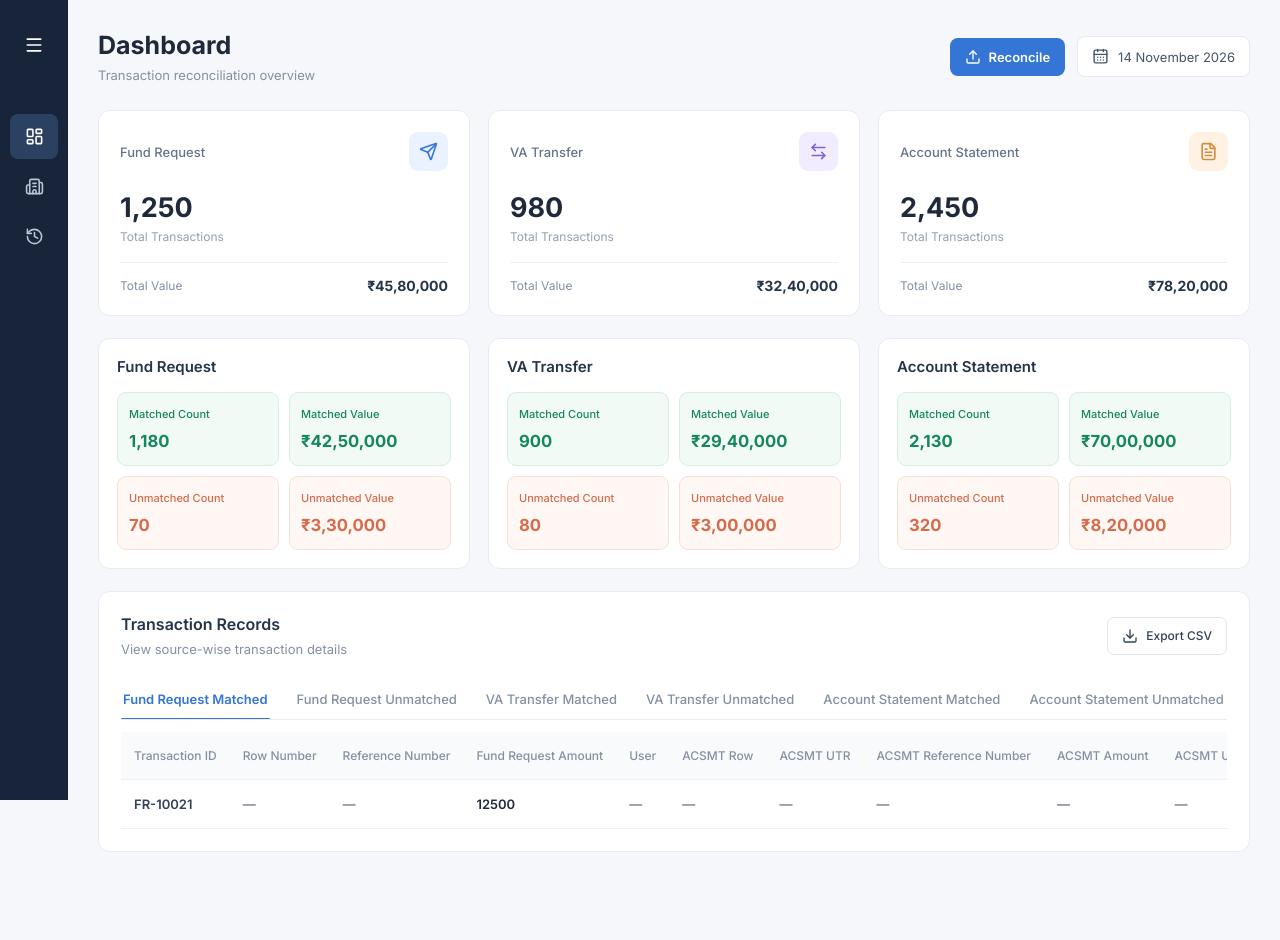
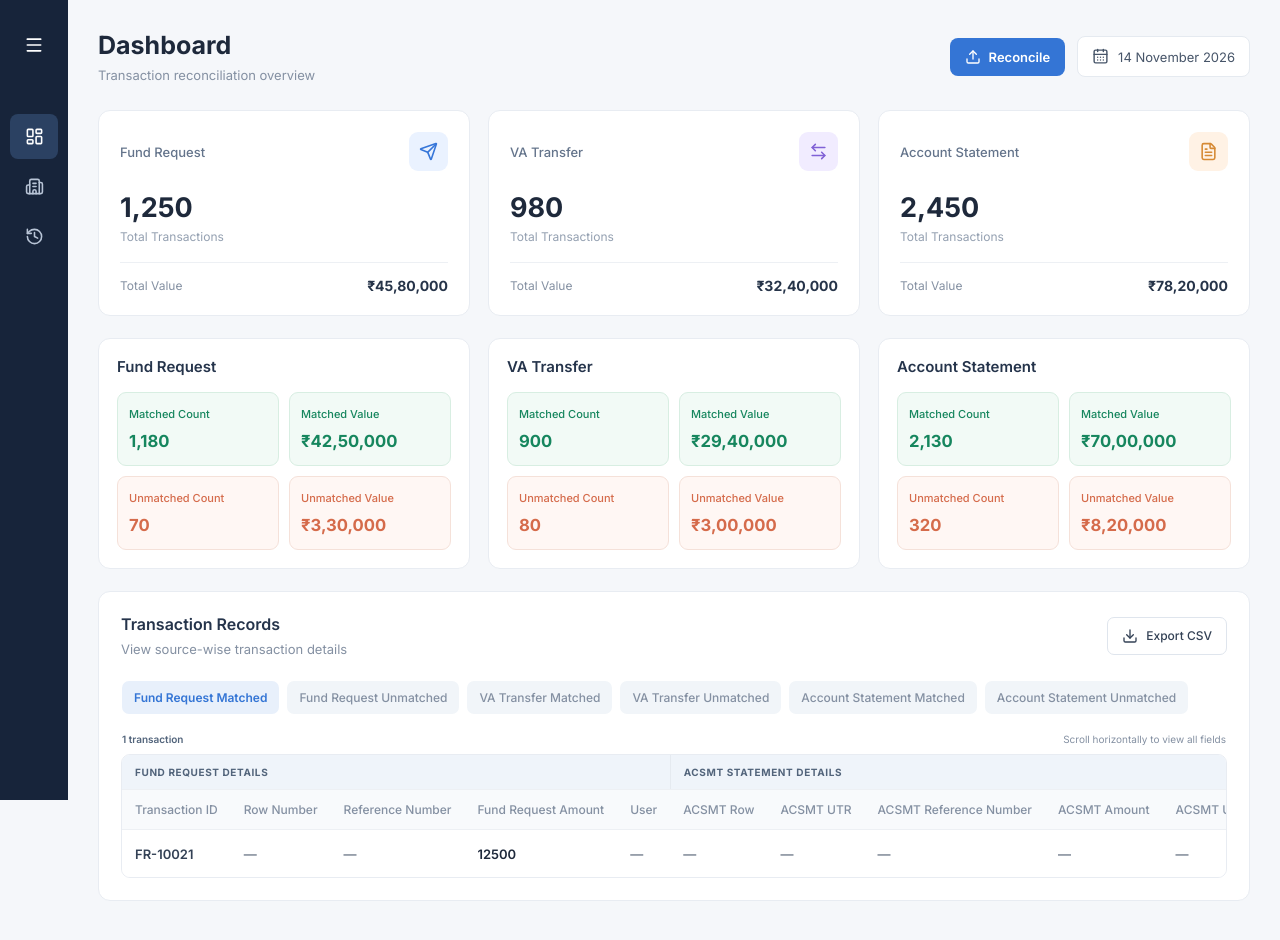
Before and after one commit to Nixasoft-Fintech/reconn-dashboard, a React (Vite) app: page / in a window 1280 px wide. Shown: the top 940 px of the page. Before the commit the page ends 902 px from the top, so only its background shows below. Built offline with nearby package versions, Linux system fonts and the light colour scheme.

Commit message:
ui changes.

```diff
--- a/src/components/dashboard/TransactionTabs.jsx
+++ b/src/components/dashboard/TransactionTabs.jsx
@@ -101,7 +101,6 @@ export default function TransactionTabs({ companies }) {
       </div>
 
       <div className="transaction-tabs">
-
         <button
           className={selectedSource === "Fund Request" && selectedStatus === "Matched" ? "tab active" : "tab"}
           onClick={() => {
@@ -160,6 +159,14 @@ export default function TransactionTabs({ companies }) {
         </button>
       </div>
 
+      <div className="transaction-table-meta">
+        <span>
+          {transactions.length}{" "}
+          {transactions.length === 1 ? "transaction" : "transactions"}
+        </span>
+        <span>Scroll horizontally to view all fields</span>
+      </div>
+
       <TransactionTable
         transactions={transactions}
         companies={companies}
--- a/src/components/tables/TransactionTable.jsx
+++ b/src/components/tables/TransactionTable.jsx
@@ -1,3 +1,29 @@
+function getStatusTone(value) {
+  const status = String(value).toLowerCase();
+
+  if (/unmatch|mismatch|fail|error|invalid|duplicate/.test(status)) {
+    return "danger";
+  }
+
+  if (/match|success|approved|pass/.test(status)) {
+    return "success";
+  }
+
+  return "neutral";
+}
+
+function StatusCell({ value }) {
+  if (!value) {
+    return <span className="missing-value">—</span>;
+  }
+
+  return (
+    <span className={`transaction-status transaction-status-${getStatusTone(value)}`}>
+      {value}
+    </span>
+  );
+}
+
 export default function TransactionTable({
   transactions,
   companies,
@@ -6,8 +32,22 @@ export default function TransactionTable({
 }) {
   return (
     <div className="table-wrapper">
-      <table className="transaction-table">
+      <table className="transaction-table transaction-data-table">
         <thead>
+          <tr>
+            <th className="transaction-group-header" colSpan={5}>
+              Fund Request Details
+            </th>
+            <th className="transaction-group-header" colSpan={6}>
+              ACSMT Statement Details
+            </th>
+            <th className="transaction-group-header" colSpan={5}>
+              Match Checks
+            </th>
+            <th className="transaction-group-header" colSpan={2}>
+              Settlement
+            </th>
+          </tr>
           <tr>
             <th>Transaction ID</th>
             <th>Row Number</th>
@@ -30,7 +70,14 @@ export default function TransactionTable({
           </tr>
         </thead>
         <tbody>
-          {transactions.map((transaction) => (
+          {transactions.length === 0 ? (
+            <tr>
+              <td className="table-empty-state" colSpan={18}>
+                No transactions found for this tab.
+              </td>
+            </tr>
+          ) : (
+            transactions.map((transaction) => (
             <tr key={transaction.txnId ?? transaction.id}>
               <td className="transaction-id">{transaction.txnId ?? transaction.id ?? "—"}</td>
               <td>{transaction.rowNumber ?? "—"}</td>
@@ -43,11 +90,11 @@ export default function TransactionTable({
               <td>{transaction.accountAmount ?? "—"}</td>
               <td>{transaction.accountUser ?? "—"}</td>
               <td>{transaction.accountDate ?? "—"}</td>
-              <td>{transaction.referenceStatus ?? "—"}</td>
-              <td>{transaction.amountStatus ?? "—"}</td>
-              <td>{transaction.userStatus ?? "—"}</td>
-              <td>{transaction.dateStatus ?? "—"}</td>
-              <td>{transaction.finalStatus ?? transaction.status ?? "—"}</td>
+              <td><StatusCell value={transaction.referenceStatus} /></td>
+              <td><StatusCell value={transaction.amountStatus} /></td>
+              <td><StatusCell value={transaction.userStatus} /></td>
+              <td><StatusCell value={transaction.dateStatus} /></td>
+              <td><StatusCell value={transaction.finalStatus ?? transaction.status} /></td>
               <td>{transaction.remark ?? "—"}</td>
               <td>
                 {(transaction.finalStatus ?? transaction.status) === "Unmatched" ? (
@@ -78,7 +125,8 @@ export default function TransactionTable({
                 )}
               </td>
             </tr>
-          ))}
+            ))
+          )}
         </tbody>
       </table>
     </div>
--- a/src/index.css
+++ b/src/index.css
@@ -999,42 +999,40 @@ a {
 .transaction-tabs {
   display: flex;
   align-items: center;
-  gap: 25px;
-  border-bottom: 1px solid #E9EDF2;
-  margin-bottom: 12px;
+  gap: 8px;
+  margin-bottom: 14px;
   overflow-x: auto;
+  padding: 2px 1px 5px;
+  scrollbar-width: thin;
 }
 
 .tab {
   position: relative;
-  background: none;
+  flex: 0 0 auto;
+  background: #F1F5F9;
   border: none;
-  padding: 12px 2px;
+  border-radius: 7px;
+  padding: 9px 12px;
   color: #8490A2;
-  font-size: 13px;
+  font-size: 12px;
   font-weight: 500;
   white-space: nowrap;
   transition: 0.2s ease;
 }
 
 .tab:hover {
+  background: #E8F0FB;
   color: #3475D5;
 }
 
 .tab.active {
+  background: #E8F0FB;
   color: #3475D5;
   font-weight: 600;
 }
 
 .tab.active::after {
-  content: "";
-  position: absolute;
-  height: 2px;
-  width: 100%;
-  background: #3475D5;
-  bottom: -1px;
-  left: 0;
-  border-radius: 2px;
+  display: none;
 }
 
 /* ==============================
@@ -1044,6 +1042,10 @@ a {
 .table-wrapper {
   width: 100%;
   overflow-x: auto;
+  border: 1px solid #E8ECF2;
+  border-radius: 9px;
+  background: #FFFFFF;
+  scrollbar-width: thin;
 }
 
 .transaction-table {
@@ -1053,8 +1055,24 @@ a {
   white-space: nowrap;
 }
 
+.transaction-data-table {
+  width: max(100%, 1700px);
+}
+
 .transaction-table thead {
   background: #F8FAFC;
+}
+
+.transaction-table .transaction-group-header {
+  padding-top: 11px;
+  padding-bottom: 11px;
+  border-right: 1px solid #E5EAF0;
+  background: #EFF4FA;
+  color: #52647B;
+  font-size: 10px;
+  font-weight: 700;
+  letter-spacing: 0.06em;
+  text-transform: uppercase;
 }
 
 .transaction-table th {
@@ -1065,8 +1083,12 @@ a {
 
 .transaction-table th,
 .transaction-table td {
-  padding: 16px 13px;
+  padding: 12px 13px;
   border-bottom: 1px solid #EDF0F4;
+}
+
+.transaction-table tbody tr:last-child td {
+  border-bottom: 0;
 }
 
 .transaction-table td {
@@ -1075,7 +1097,7 @@ a {
 }
 
 .transaction-table tbody tr:hover {
-  background: #FAFBFD;
+  background: #F8FAFD;
 }
 
 .transaction-id {
@@ -1088,14 +1110,71 @@ a {
   color: #1E293B !important;
 }
 
+.transaction-status {
+  display: inline-flex;
+  align-items: center;
+  min-height: 23px;
+  padding: 4px 8px;
+  border-radius: 999px;
+  font-size: 10px;
+  font-weight: 600;
+}
+
+.transaction-status-success {
+  background: #E7F7F0;
+  color: #16865E;
+}
+
+.transaction-status-danger {
+  background: #FFF0EB;
+  color: #C65D42;
+}
+
+.transaction-status-neutral {
+  background: #F1F5F9;
+  color: #64748B;
+}
+
+.missing-value {
+  color: #A0AABA;
+}
+
+.table-empty-state {
+  padding: 34px !important;
+  color: #8490A2 !important;
+  text-align: center;
+}
+
+.transaction-table-meta {
+  display: flex;
+  align-items: center;
+  justify-content: space-between;
+  gap: 12px;
+  margin: 0 1px 9px;
+  color: #8490A2;
+  font-size: 10px;
+}
+
+.transaction-table-meta span:first-child {
+  color: #52647B;
+  font-weight: 600;
+}
+
 .settlement-select {
   min-width: 145px;
-  padding: 7px 9px;
+  padding: 8px 10px;
   border: 1px solid #DFE5ED;
   border-radius: 6px;
   background: #FFFFFF;
   color: #334155;
   font-size: 12px;
+  transition: border-color 0.2s ease, box-shadow 0.2s ease;
+}
+
+.settlement-select:focus {
+  border-color: #3475D5;
+  outline: 0;
+  box-shadow: 0 0 0 3px rgba(52, 117, 213, 0.12);
 }
 
 /* ==============================
@@ -1269,12 +1348,12 @@ a {
   }
 
   .transaction-tabs {
-    gap: 18px;
+    gap: 7px;
   }
 
   .transaction-table th,
   .transaction-table td {
-    padding: 13px 10px;
+    padding: 11px 10px;
   }
 }
 
```
